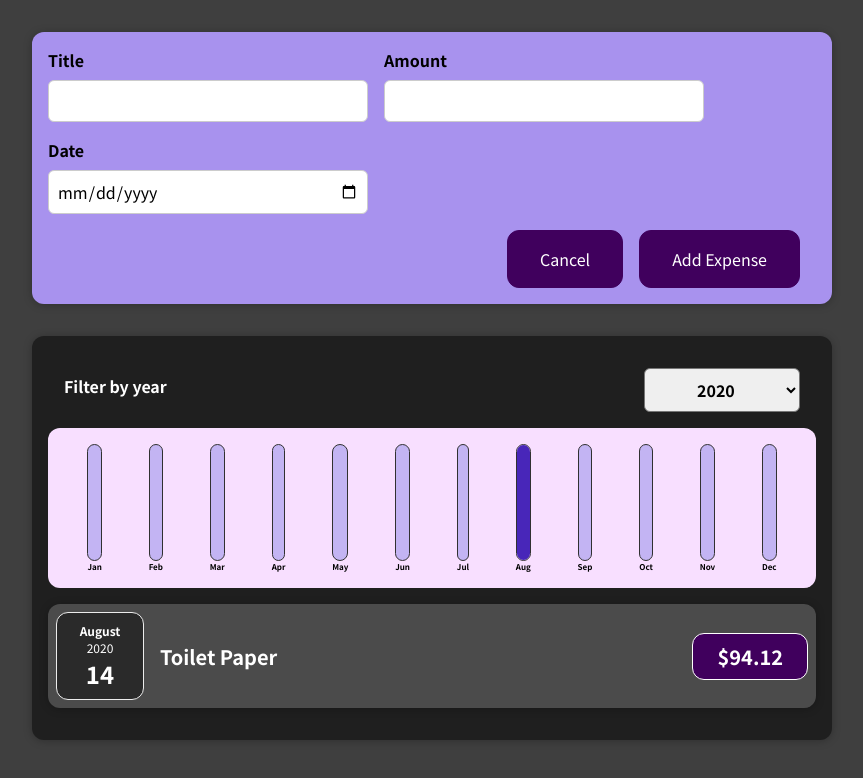
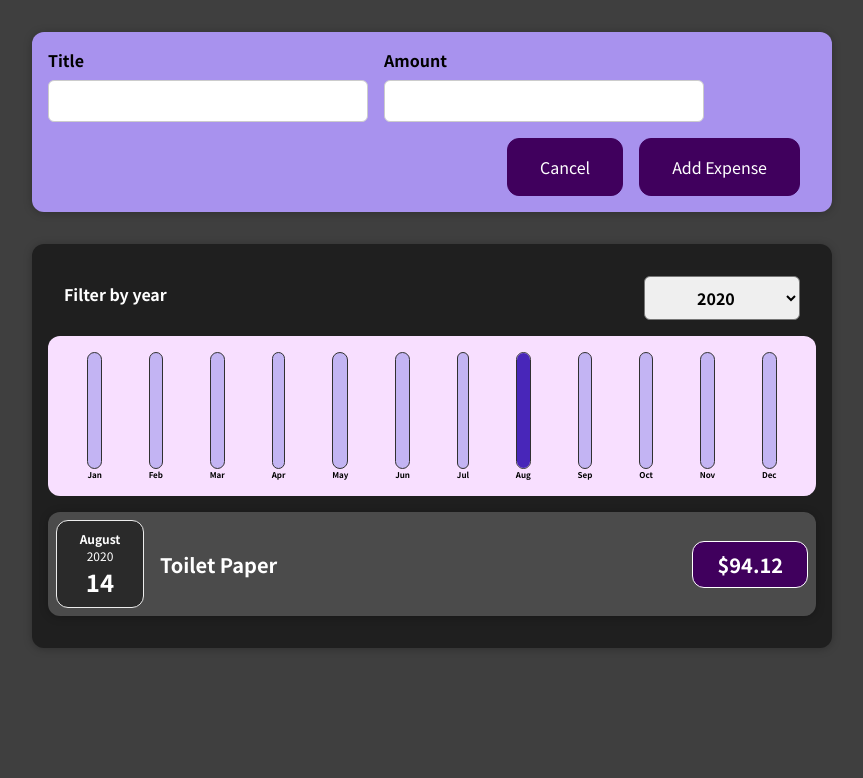
Before and after one commit to rabiulislam007/Starting-Project-Expense-Tracker, a React (Create React App) app: page / in a window 1280 px wide. Both pictures are taken after a click on the button "Add New Expense". Shown: the top 778 px of the page, without its empty margins (208-1071 px from the left). Built offline with nearby package versions, Linux system fonts and the light colour scheme.

Commit message:
Update ExpenseForm.js

```diff
--- a/src/components/NewExpense/ExpenseForm.js
+++ b/src/components/NewExpense/ExpenseForm.js
@@ -5,7 +5,7 @@ import "./ExpenseForm.css";
 const ExpenseForm = (props) => {
   const [enteredTitle, setEnteredTitle] = useState("");
   const [enteredAmount, setEnteredAmount] = useState("");
-  const [enteredDate, setEnteredDate] = useState("");
+
 
   const titleChangeHandler = (event) => {
     setEnteredTitle(event.target.value);
@@ -15,9 +15,7 @@ const ExpenseForm = (props) => {
     setEnteredAmount(event.target.value);
   };
 
-  const dateChangeHandler = (event) => {
-    setEnteredDate(event.target.value);
-  };
+
 
   const submitHandler = (event) => {
     event.preventDefault();
@@ -25,13 +23,11 @@ const ExpenseForm = (props) => {
     const expenseData = {
       title: enteredTitle,
       amount: +enteredAmount,
-      date: new Date(enteredDate),
     };
 
     props.onSaveExpenseData(expenseData);
     setEnteredTitle("");
     setEnteredAmount("");
-    setEnteredDate("");
   };
 
   return (
@@ -55,16 +51,6 @@ const ExpenseForm = (props) => {
             onChange={amountChangeHandler}
           />
         </div>
-        <div className="new-expense__control">
-          <label>Date</label>
-          <input
-            type="date"
-            min="2019-01-01"
-            max="2024-12-31"
-            value={enteredDate}
-            onChange={dateChangeHandler}
-          />
-        </div>
       </div>
       <div className="new-expense__actions">
         <button type="button" onClick={props.onCancel}>
```
